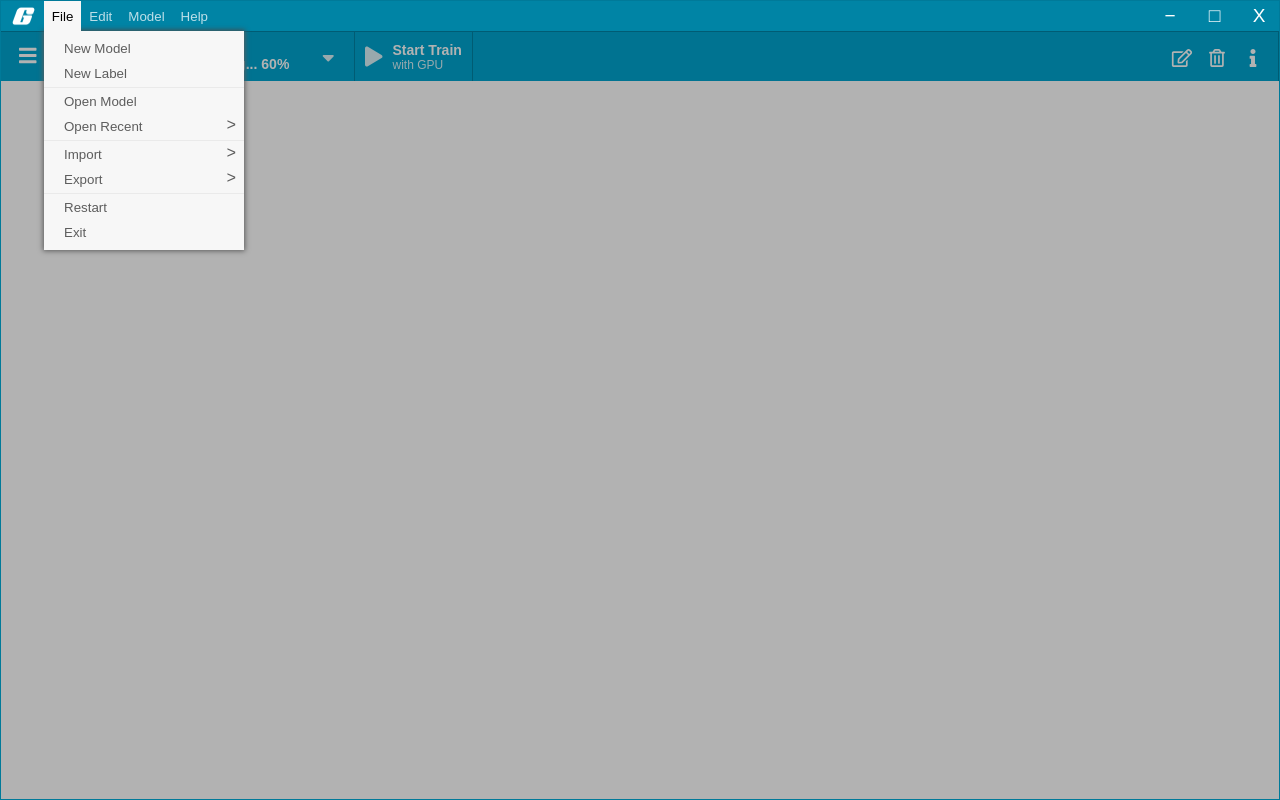
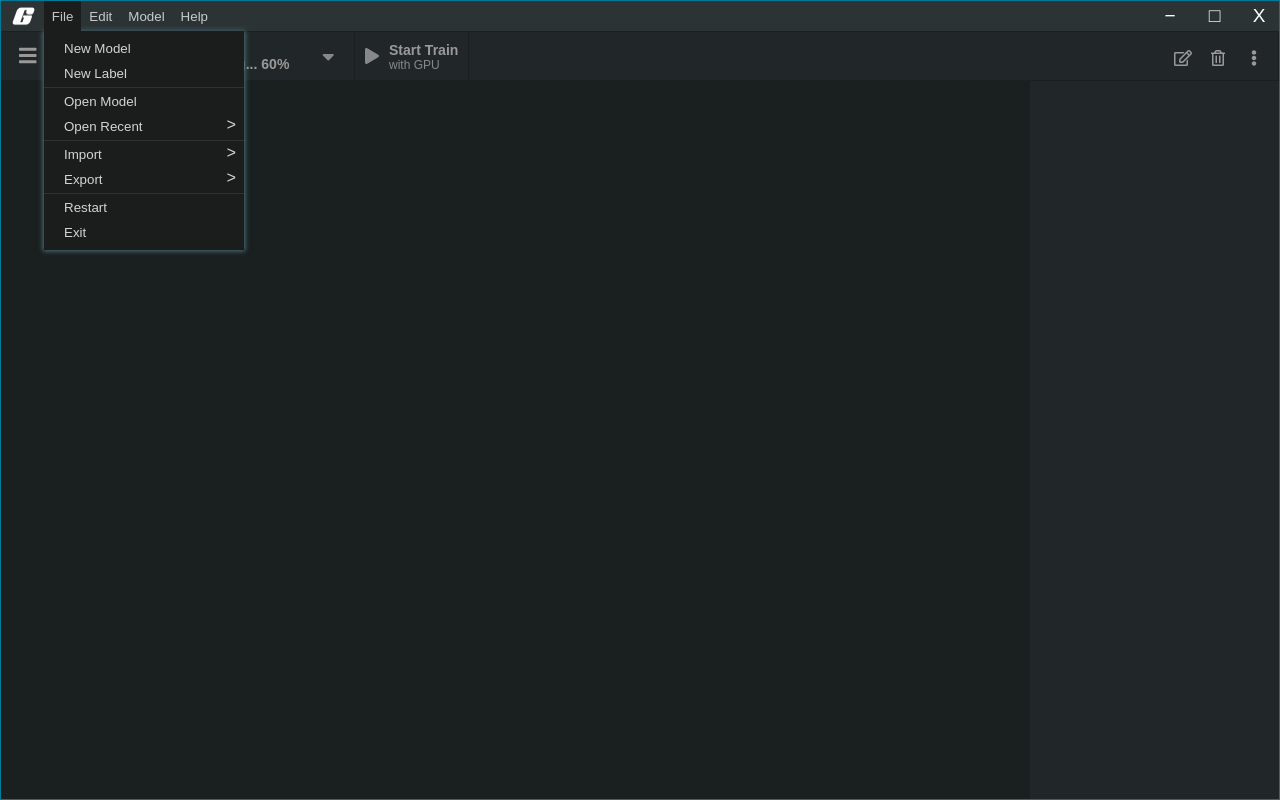
Before and after one commit to l3lackMegas/gimt, an Electron app: page gui/index.html in a window 1280 px wide. Both pictures are taken after a click on the button "File". Drawn offline with Linux system fonts and the light colour scheme; no server answers.

Commit message:
Use black theme

```diff
--- a/gui/component/appFrame.html
+++ b/gui/component/appFrame.html
@@ -121,6 +121,13 @@
                             action: function (data) {
                                 alert(data.label + ' Clicked!');
                             }
+                        },
+                        {
+                            namespace: 'edit-model-name',
+                            label: 'Edit Model Name',
+                            action: function (data) {
+                                alert(data.label + ' Clicked!');
+                            }
                         }
                     ],
                     [
--- a/gui/css/style.css
+++ b/gui/css/style.css
@@ -16,7 +16,8 @@
 }
 
 :root {
-    --background-main: #00a5cf;
+    --bg-main: #374042;
+    --bg-croping-image: #2c3435;
     --font-family-sans-serif: sans-serif;
     --font-family-kanit: 'Kanit', sans-serif;
     --font-family-monospace: monospace;
@@ -57,10 +58,10 @@
 html,body {
     margin: 0;
 	height: 100%;
-    background-color: var(--background-main);
+    background-color: var(--bg-main);
     overflow: hidden;
     font-family: var(--font-family-sans-serif);
-    color: #5d5d5d;
+    color: #d4d4d4;
     background-image: url(../img/Logo.png);
     background-position: center;
     background-size: 250px;
@@ -183,8 +184,7 @@ h1, h2, h3, h4, p, ul {
 
 #app-frame button.active {
     transition-duration: 0s;
-    color: black;
-    background-color: #f7f7f7;
+    background-color: #1b1d1d;
 }
 
 #btn-close:hover {
@@ -215,9 +215,10 @@ h1, h2, h3, h4, p, ul {
     width: 100%;
     height: 50px;
     color: white;
-    background-color: var(--background-main);
+    background-color: var(--bg-main);
     z-index: 50;
     border-top: 1px solid rgba(0, 0, 0, 0.2);
+    border-bottom: 1px solid rgba(0, 0, 0, 0.2);
 }
 
 #app-contentArea .page {
@@ -232,14 +233,14 @@ h1, h2, h3, h4, p, ul {
     position: absolute;
     padding: 5px 0;
     min-width: 200px;
-    background-color: #f7f7f7;
-    box-shadow: 0 0 5px 1px #5d5d5d;
+    background-color: #1b1d1d;
+    box-shadow: 0 0 5px 1px #51757d;
     z-index: 600;
 }
 
 .frame-section .line {
     margin: 1px 0;
-    border-top: 1px #eaeaea solid;
+    border-top: 1px #313131 solid;
 }
 .frame-section a {
     display: block;
@@ -249,11 +250,11 @@ h1, h2, h3, h4, p, ul {
 }
 
 .frame-section a:hover {
-    background-color: rgba(0,0,0,.1);
+    background-color: rgba(255,255,255,.1);
 }
 
 .frame-section a.active {
-    background-color: rgba(0,0,0,.1);
+    background-color: rgba(255,255,255,.1);
 }
 
 .frame-section a .more-section {
@@ -270,7 +271,7 @@ h1, h2, h3, h4, p, ul {
     left: 0;
     width: 100%;
     height: 100%;
-    background-color: rgba(0,0,0,.3);
+    background-color: rgba(0,0,0,.4);
     z-index: 500;
     animation: fadeIn .25s forwards;
 }
@@ -292,12 +293,12 @@ h1, h2, h3, h4, p, ul {
 }
 
 #btn-main-menu:hover {
-    background-color: rgba(0, 0, 0, .1)
+    background-color: rgba(255, 255, 255, .1)
 }
 
 #btn-main-menu:active {
     transition-duration: .25s;
-    background-color: rgba(0, 0, 0, .3)
+    background-color: rgba(255, 255, 255, .3)
 }
 
 #tab-option-module {
@@ -318,7 +319,7 @@ h1, h2, h3, h4, p, ul {
 }
 
 .panel-tab-option:hover {
-    background-color: rgba(255,255,255,.15);
+    background-color: rgba(255,255,255,.05);
 }
 
 .panel-tab-option h3 {
@@ -336,7 +337,12 @@ h1, h2, h3, h4, p, ul {
 }
 
 .panel-tab-option.pointing:active {
+    transition-duration: .1s;
     background-color: rgba(0,0,0,.075);
+}
+
+.panel-tab-option.pointing svg {
+    font-size: 16px;
 }
 
 .btn-panel {
@@ -352,7 +358,7 @@ h1, h2, h3, h4, p, ul {
     position: relative;
     width: 31px;
     height: 31px;
-    font-size: 18px;
+    font-size: 16px;
     color: white;
     background: transparent;
     border-radius: 100%;
@@ -363,21 +369,40 @@ h1, h2, h3, h4, p, ul {
 }
 
 .btn-panel button:hover {
-    background-color: rgba(0, 0, 0, .1)
+    background-color: rgba(255, 255, 255, .1)
 }
 
 .btn-panel button:active {
     transition-duration: .25s;
-    background-color: rgba(0, 0, 0, .3)
+    background-color: rgba(255, 255, 255, .3)
 }
 
 .btn-panel button svg {
     position: absolute;
     top: 50%;
-    left: 50%;
+    left: calc(50% + 1px);
     transform: translateX(-50%) translateY(-50%);
 }
 
 #label-panel {
     margin-left: auto;
 }
+
+#pageCroping {
+    display: flex;
+    width: 100%;
+    height: 100%;
+}
+
+#pageCroping .panel-backgroundImage {
+    width: calc(100% - 250px);
+    height: 100%;
+    background-color: var(--bg-croping-image);
+}
+
+#pageCroping .panel-list {
+    width: 250px;
+    height: 100%;
+    background-color: var(--bg-main);
+    border-left: 1px solid rgba(0, 0, 0, 0.2);
+}
--- a/gui/index.html
+++ b/gui/index.html
@@ -56,10 +56,14 @@
             <div id="label-panel" class="btn-panel">
                 <button><i class="far fa-edit"></i></button>
                 <button><i class="far fa-trash-alt"></i></button>
-                <button><i class="fas fa-info"></i></button>
+                <button><i class="fas fa-ellipsis-v"></i></button>
             </div>
         </div>
-        <div class="page"></div>
+        <div id="pageArea" class="page">
+            <script>
+                loadComponent('./page/image-croping' ,'#pageArea');
+            </script>
+        </div>
     </div>
 </body>
 </html>
--- /dev/null
+++ b/gui/page/image-croping.html
@@ -0,0 +1,16 @@
+<div id="pageCroping">
+    <div class="panel-backgroundImage">
+
+    </div>
+    <div class="panel-list">
+        <div id="list-label">
+
+        </div>
+        <div id="list-Object">
+
+        </div>
+        <div id="list-queue-image">
+
+        </div>
+    </div>
+</div>>
--- a/gui/platform/js/platform-windows.js
+++ b/gui/platform/js/platform-windows.js
@@ -10,13 +10,11 @@ const _componentOption = {
 
 window.addEventListener('focus', function() {
   document.getElementById('app-titleBar').style.backgroundColor ="";
-  $('#app-contentArea .toolsMenu').css('border-bottom', "1px solid rgba(0, 0, 0, 0)");
 });
 
 window.addEventListener('blur', function() {
   document.getElementById('app-titleBar').style.backgroundColor = "rgba(0,0,0,.0)";
-  $('#app-contentArea .toolsMenu').css('border-bottom', "");
-  closeAppFrame();
+  //closeAppFrame();
 });
 
 function getSiteGlobal() {
--- a/main.js
+++ b/main.js
@@ -33,7 +33,7 @@ global.Site = {
   isError: false,
   errorTitle: "",
   errorMsg: "",
-  isDev: true
+  isDev: false
 };
 
 function createWindow () {
```
